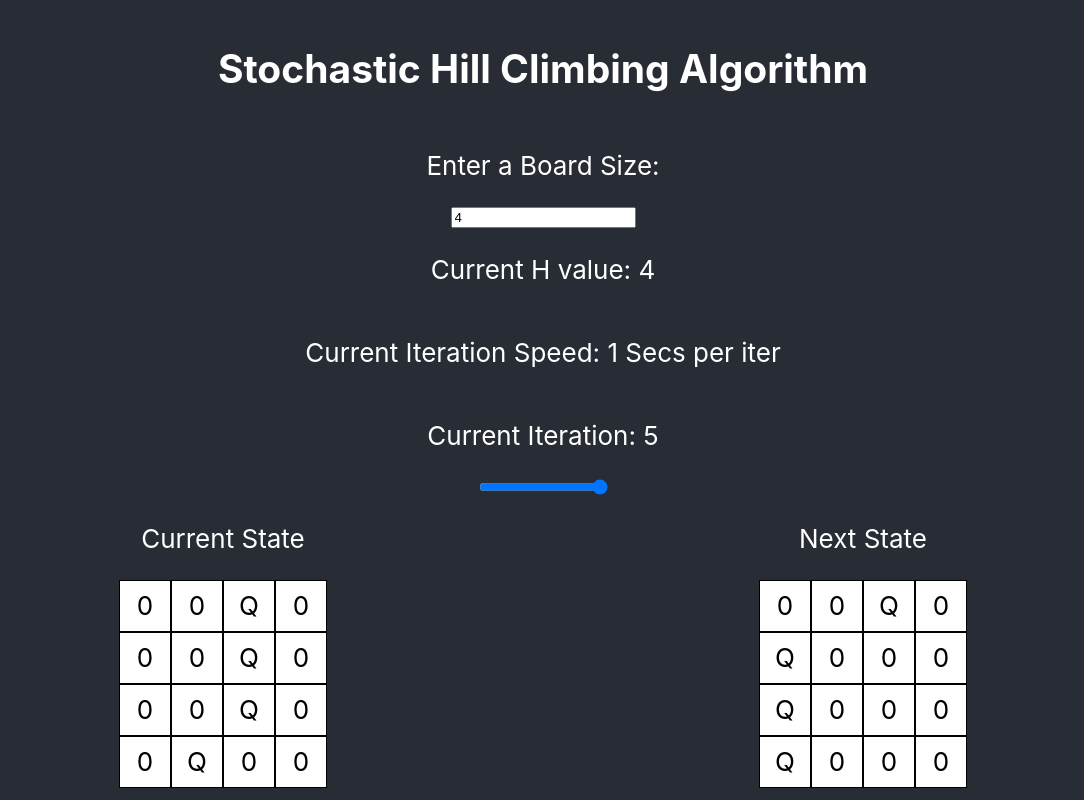
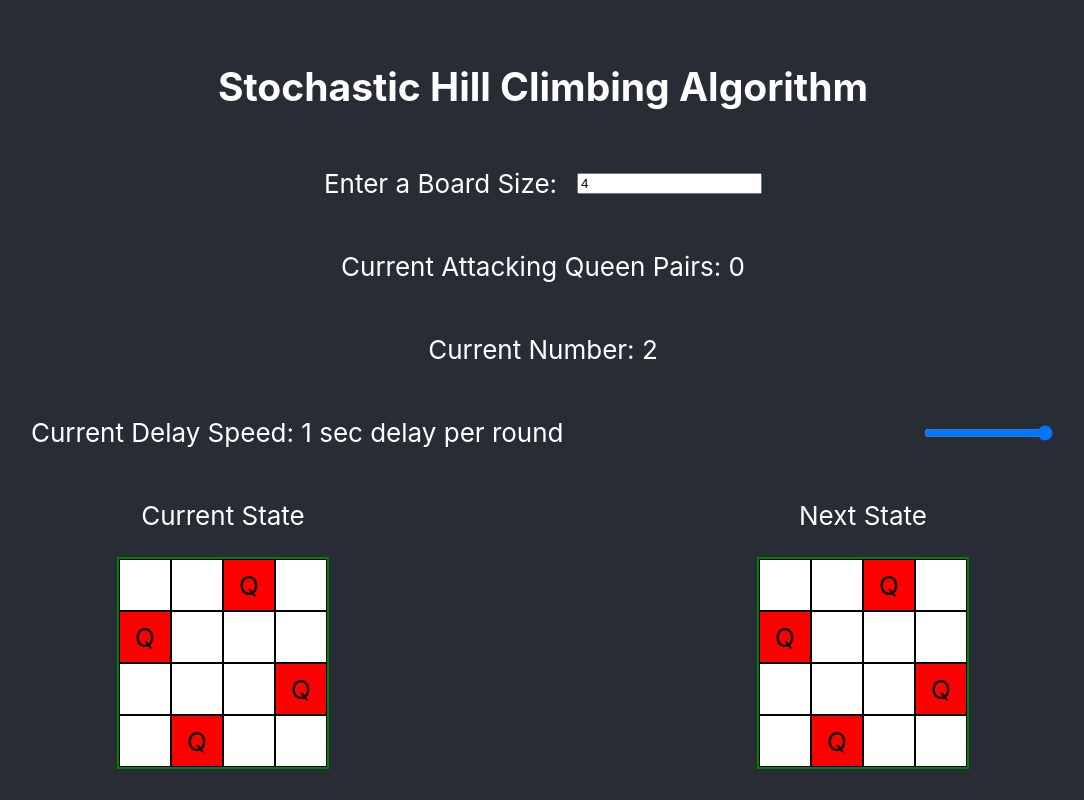
Before and after one commit to prix0007/super-winner, a React (Create React App) app: page / in a window 1280 px wide. Shown: the whole page, without its empty margins (97-1181 px from the left). Built offline with nearby package versions, Linux system fonts and the light colour scheme.

Commit message:
Added Successor function

```diff
--- a/src/App.js
+++ b/src/App.js
@@ -15,6 +15,49 @@ function App() {
 
   const [speed, setSpeed] = useState(1000);
 
+  // Make sure cur state is a instance of `Chess` class
+  const find_next_state = (curState) => {
+    let states = curState.find_successor_states();
+
+    let fin_states = [];
+    states.forEach((b) => {
+      let x = new Chessboard(boardSize).generate_new_board();
+      x.set_board(b);
+      let a_pairs = x.find_attacking_pairs();
+
+      fin_states.push({
+        board: b,
+        h_val: a_pairs.length,
+      });
+    });
+
+    // Sorting through h-values
+    let s_fin_val = fin_states.sort((a, b) => a.h_val - b.h_val);
+
+    let l_h_val = s_fin_val[0].h_val;
+
+    let small_h_val_s_states = s_fin_val.filter((x) => {
+      return x.h_val === l_h_val;
+    });
+    console.log(s_fin_val);
+    console.log(small_h_val_s_states);
+
+    let r_val = 0;
+    if (small_h_val_s_states.length > 1) {
+      r_val = Math.floor(Math.random() * small_h_val_s_states.length);
+    }
+
+    console.log("Just before making next state", small_h_val_s_states[r_val]);
+    const nextState = new Chessboard(boardSize).set_board(
+      small_h_val_s_states[r_val].board
+    );
+
+    console.log(nextState);
+
+    return nextState;
+
+  };
+
   useEffect(() => {
     // Generate a new Board
     const nb = new Chessboard(boardSize)
@@ -23,7 +66,6 @@ function App() {
 
     setHVal(nb.find_attacking_pairs().length);
     setCurState(nb);
-
     // }
   }, []);
 
@@ -31,9 +73,7 @@ function App() {
     var iteration = setInterval(() => {
       // All Update Code here.
       if (currentHVal > 0) {
-        const next = new Chessboard(boardSize)
-          .generate_new_board()
-          .generate_random_queens();
+        const next = find_next_state(curState);
         const newHVal = next.find_attacking_pairs().length;
         setNextState(next);
 
@@ -45,9 +85,8 @@ function App() {
           setHVal(newHVal);
           setCurState(next);
         }
-        setIter(iter => iter + 1);
+        setIter((iter) => iter + 1);
       }
-
     }, speed);
 
     return function cleanup() {
@@ -72,16 +111,33 @@ function App() {
     <div className="App">
       <header className="App-header">
         <h2>Stochastic Hill Climbing Algorithm</h2>
+        <div className="flex-row" style={{ width: "auto" }}>
           <p>Enter a Board Size:</p>
           <input
+            style={{
+              marginLeft: 20,
+            }}
             type="number"
             value={boardSize}
             onChange={(e) => handleBoardSizeChange(e)}
           />
-        <p>Current H value: {currentHVal}</p>
-        <p>Current Iteration Speed: {speed / 1000} Secs per iter </p>
-        <p>Current Iteration: {currentIter}</p>
-        <input type="range" min="1" max="1000" value={speed} class="slider" onChange={(e) => {setSpeed(e.target.value)}}/>
+        </div>
+        <p>Current Attacking Queen Pairs: {currentHVal}</p>
+
+        <p>Current Number: {currentIter}</p>
+        <div className="flex-row">
+          <p>Current Delay Speed: {speed / 1000} sec delay per round </p>
+          <input
+            type="range"
+            min="1"
+            max="1000"
+            value={speed}
+            class="slider"
+            onChange={(e) => {
+              setSpeed(e.target.value);
+            }}
+          />
+        </div>
         <div className="main-wrapper">
           <div>
             <p>Current State</p>
@@ -92,9 +148,9 @@ function App() {
                     <div className="row">
                       {row.map((e) => {
                         if (e === 0) {
-                          return <p>0</p>;
+                          return <p></p>;
                         } else {
-                          return <p> Q </p>;
+                          return <p className="queen"> Q </p>;
                         }
                       })}
                     </div>
@@ -111,9 +167,9 @@ function App() {
                     <div className="row">
                       {row.map((e) => {
                         if (e === 0) {
-                          return <p>0</p>;
+                          return <p> </p>;
                         } else {
-                          return <p> Q </p>;
+                          return <p className="queen"> Q </p>;
                         }
                       })}
                     </div>
--- a/src/chessboard.js
+++ b/src/chessboard.js
@@ -148,6 +148,42 @@ export default class Chessboard {
     return attacking;
   }
 
+  set_board(board) {
+    this.board = board;
+    return this
+  }
+
+  find_successor_states() {
+    // Move 1 along the col
+    // Fix all the queens
+    // Every col will have this.size - 1 Successor state
+    // So total successor states wil be (this.size - 1)*(this.size)
+
+    let all_successor_states = [];
+
+    for(let i = 0; i<this.size; ++i) {
+
+      for(let j=0; j<this.size; ++j) {
+
+        if(this.board[j][i] === 0) {
+          let copy = [];
+          this.board.forEach((l) => {
+            copy.push([...l])
+          })
+
+          for(let k =0; k < this.size ; ++k){
+            copy[k][i] = 0;
+          }
+          copy[j][i] = new Queen(j, i);
+          all_successor_states.push(copy);
+        }
+
+      }
+    }
+
+    return all_successor_states;
+
+  }
 
   display() {
     return this.board;
--- a/src/index.css
+++ b/src/index.css
@@ -14,6 +14,7 @@ code {
 
 .wrapper {
   display: flex;
+  border: 2px solid green;
 }
 
 .wrapper p {
@@ -32,8 +33,20 @@ code {
   margin: 0px;
 }
 
+.flex-row {
+  display: flex;
+  width: 80%;
+  flex-wrap: wrap;
+  justify-content: space-between;
+  align-items: center;
+}
+
 .main-wrapper {
   display: flex;
   width: 100%;
   justify-content: space-around;
 }
+
+.queen {
+  background-color: red !important;
+}
```
Lines whose indentation alone changed are shown as unchanged.
